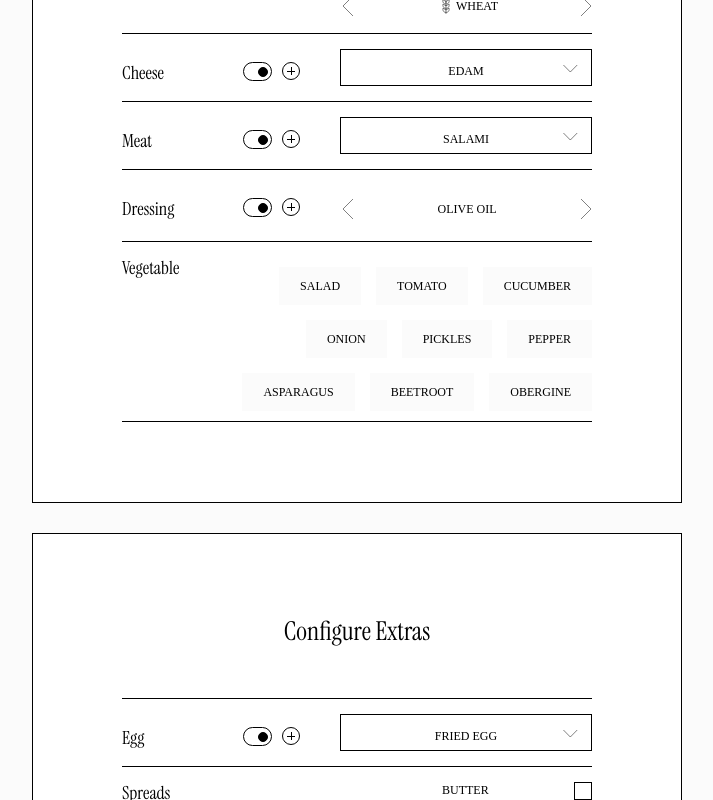
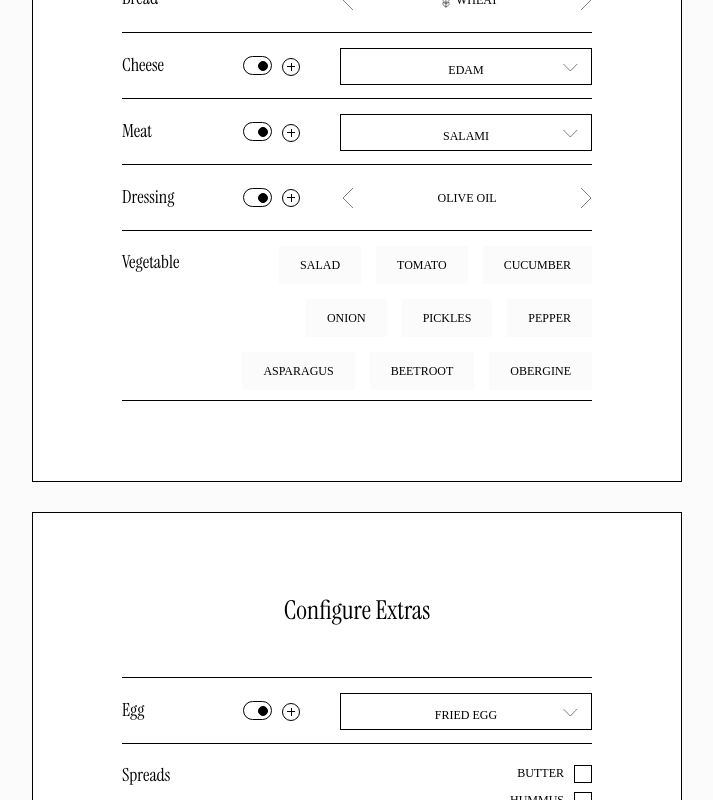
Before and after one commit to filwas/panini-creator, a React (Vite) app: page /form in a window 1280 px wide. Shown: the part 400-1200 px from the top of the page, without its empty margins (283-996 px from the left). Built offline with nearby package versions, Linux system fonts and the light colour scheme; a web font is replaced by a local one.

Commit message:
QA comments applied, small visual glitches fixed

```diff
--- a/src/components/modularForm/FormModule.module.css
+++ b/src/components/modularForm/FormModule.module.css
@@ -34,6 +34,7 @@
   line-height: 16px;
   letter-spacing: 0em;
   text-transform: uppercase;
+  border: 0px;
   margin: 6px;
   background-color: black;
   color: white;
--- a/src/components/modularForm/Ingredient.module.css
+++ b/src/components/modularForm/Ingredient.module.css
@@ -6,8 +6,6 @@
   line-height: 23px;
   letter-spacing: 0em;
   text-align: left;
-
-
   display: flex;
   align-content: center;
   flex-wrap: nowrap;
@@ -19,23 +17,19 @@
   border-top: 0.5px solid black;
   margin-top: 10px;
 
-  align-items: flex-start;
 
   user-select: none;
   padding-top: 15px;
 }
 
 .nameToggleWrap{
-  margin-top: 13px;
+  height: 35px;
   width: 150px;
   display: flex;
+  align-items: center;
   justify-content: space-between;
 }
 
-.name {
-  position: relative;
-  height: 100%;
-}
 
 .carouselSeparator{
   position: absolute;
@@ -49,7 +43,10 @@
 .adderWrap{
 display: flex;
 flex-direction: column;
+}
 
+.noToggle{
+  margin-top: 5px;
 }
 
 .toggleOff{
@@ -61,5 +58,5 @@ flex-direction: column;
   width: 310px;
   display: flex;
   justify-content: space-between;
-  margin-bottom: 5px;
+  align-items: center;
 }
--- a/src/components/modularForm/Ingredient.tsx
+++ b/src/components/modularForm/Ingredient.tsx
@@ -1,4 +1,3 @@
-
 import React, { useEffect, useState } from "react";
 import styles from "./Ingredient.module.css";
 import "@fontsource/instrument-serif";
@@ -45,9 +44,11 @@ function Ingredient(props: IngredientProps) {
     setToggleState((previousState) => !previousState);
   }
 
-
   const wrapperStyle = classNames(styles.ingredientWrapper);
-  const nameStyle = classNames(styles.name);
+  const nameStyle = classNames(
+    styles.name,
+    props.togglable ? "" : styles.noToggle
+  );
   const adderWrapStyle = classNames(
     styles.adderWrap,
     toggleState ? "" : styles.toggleOff
@@ -55,7 +56,10 @@ function Ingredient(props: IngredientProps) {
 
   if (props.togglable) {
     return (
-      <div className={wrapperStyle} data-testid={"ingredient-"+props.dataType+"-"+props.selector}>
+      <div
+        className={wrapperStyle}
+        data-testid={"ingredient-" + props.dataType + "-" + props.selector}
+      >
         <div className={styles.nameToggleWrap}>
           <div className={nameStyle}>{props.name}</div>
           <Toggle onStateChange={toggleHandler} state={toggleState} />
@@ -89,7 +93,10 @@ function Ingredient(props: IngredientProps) {
     );
   } else {
     return (
-      <div className={wrapperStyle} data-testid={"ingredient-"+props.dataType+"-"+props.selector}>
+      <div
+        className={wrapperStyle}
+        data-testid={"ingredient-" + props.dataType + "-" + props.selector}
+      >
         <div className={nameStyle}>{props.name}</div>
         {selectorHelper(props.dataType, props.selector, 0, props.textOptions)}
       </div>
--- a/src/components/selectorComponents/Adder.module.css
+++ b/src/components/selectorComponents/Adder.module.css
@@ -7,7 +7,6 @@
     position: relative;
     transition: background-color 300ms;
     cursor: pointer;
-    margin-top: 13px;
 }
 
 .horizontalBar{
--- a/src/components/selectorComponents/Carousel.module.css
+++ b/src/components/selectorComponents/Carousel.module.css
@@ -12,7 +12,6 @@
     text-align: center;
     text-transform: uppercase;
     color: black;
-    margin-top: 6px;
 }
 
 .textWrapper{
--- a/src/components/selectorComponents/Checkbox.module.css
+++ b/src/components/selectorComponents/Checkbox.module.css
@@ -7,13 +7,15 @@
   letter-spacing: 0em;
   text-align: left;
   display: flex;
-  justify-content: space-between;
-  margin-bottom: 5px;
+  justify-content: right;
+  margin-bottom: 9px;
+  margin-top: 6px;
   width: 150px;
   cursor: pointer;
 }
 
 .checkboxBoxWrap {
+  margin-left: 10px;
   width: 16px;
   height: 16px;
   border: 0.5px solid black;
--- a/src/components/selectorComponents/Multiselect.module.css
+++ b/src/components/selectorComponents/Multiselect.module.css
@@ -1,5 +1,4 @@
 .multiTopWrap {
-  margin-top: 10px;
   margin-bottom: 10px;
   max-width: 350px;
   display: inline-flex;
```
